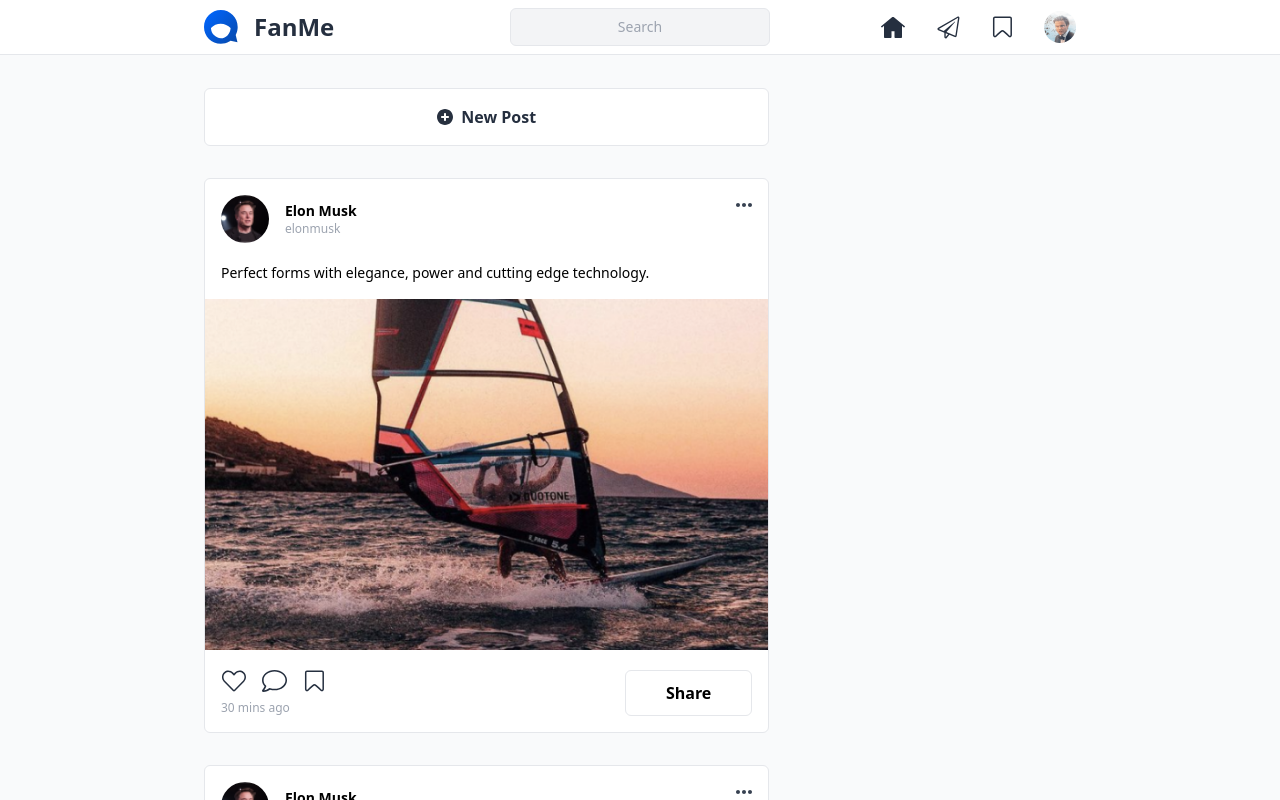
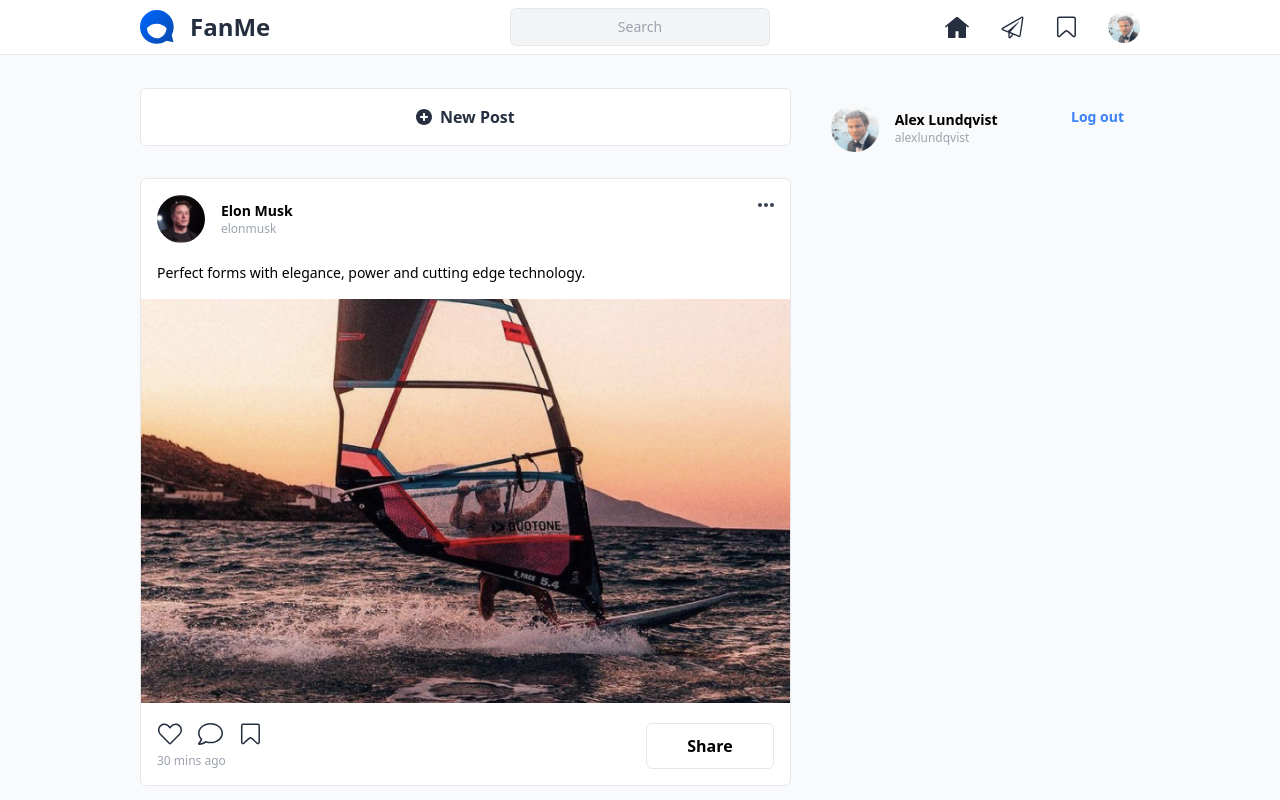
Before and after one commit to IlyaKrapivnoy/react_tailwind_mock, a React (Create React App) app: page / in a window 1280 px wide. Shown: the top 800 px of the page. Built offline with nearby package versions, Linux system fonts and the light colour scheme.

Commit message:
add sidebar user info

```diff
--- a/src/App.js
+++ b/src/App.js
@@ -6,7 +6,7 @@ function App() {
     return (
         <div className='relative bg-gray-50 h-full'>
             <Header />
-            <div className='flex max-w-4xl px-3 py-6 mx-auto justify-between '>
+            <div className='flex max-w-5xl px-3 py-6 mx-auto justify-between '>
                 <Feed />
                 <Sidebar />
             </div>
--- a/src/components/Header.jsx
+++ b/src/components/Header.jsx
@@ -4,7 +4,7 @@ import Avatar from '../images/avatar.png';
 export default function Header() {
     return (
         <div className='border-b w-full bg-white fixed top-0 right-0'>
-            <div className='max-w-4xl mx-auto px-3'>
+            <div className='max-w-5xl mx-auto px-3'>
                 <div className='flex justify-center sm:justify-between items-center border-gray-100 py-2 md:justify-start md:space-x-10'>
                     <div className='flex justify-start lg:w-0 lg:flex-1 items-center'>
                         <a href='/'>
--- a/src/components/Sidebar.jsx
+++ b/src/components/Sidebar.jsx
@@ -1,5 +1,30 @@
+import SidebarAvatar from '../images/avatar.png';
+
 const Sidebar = () => {
-    return <div className='w-2/6'>Sidebar</div>;
+    return (
+        <div className='w-2/6 mt-16'>
+            <div className='flex justify-between py-4 px-4'>
+                <div className='flex items-center'>
+                    <div className='post-img'>
+                        <img
+                            src={SidebarAvatar}
+                            alt=''
+                            className='rounded-3xl h-12 w-12 object-cover cursor-pointer mr-4'
+                        />
+                    </div>
+                    <div className='cursor-pointer'>
+                        <p className='font-bold text-sm'>Alex Lundqvist</p>
+                        <p className='text-xs text-gray-400'>alexlundqvist</p>
+                    </div>
+                </div>
+                <div className='cursor-pointer'>
+                    <button className='text-sm text-blue-500 font-bold'>
+                        Log out
+                    </button>
+                </div>
+            </div>
+        </div>
+    );
 };
 
 export default Sidebar;
```
